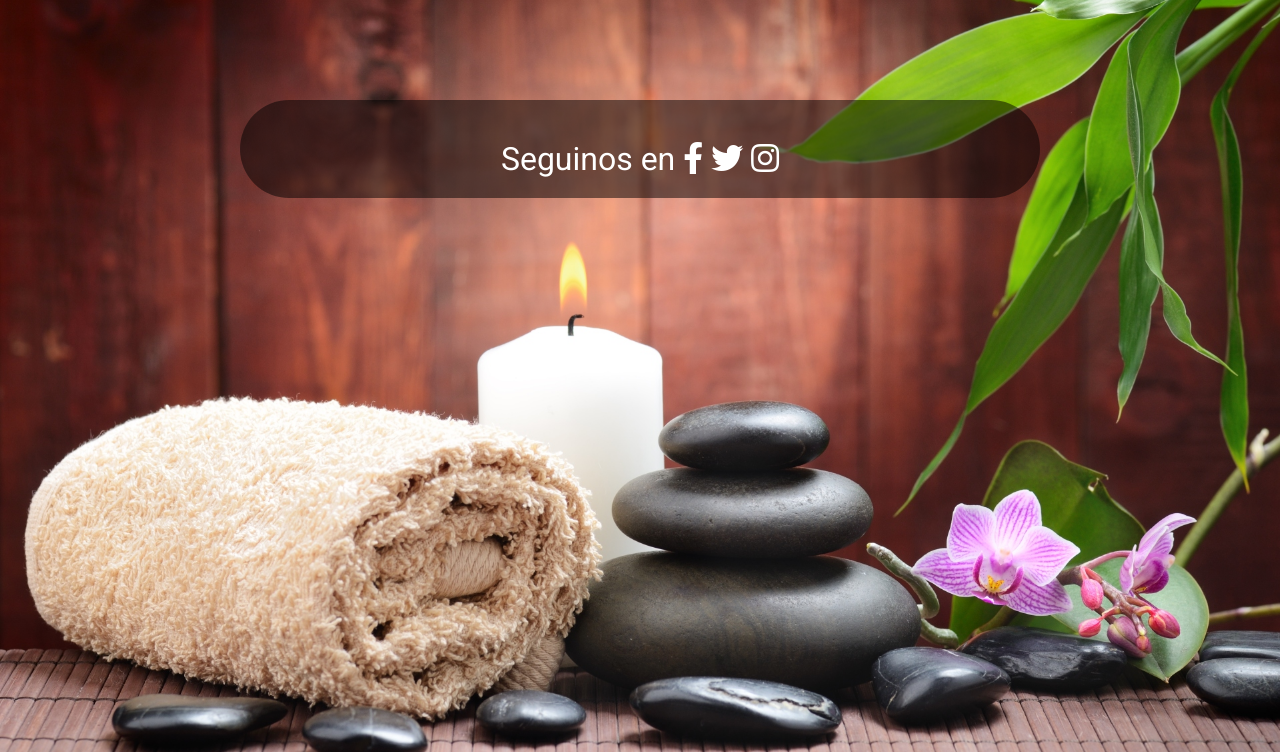
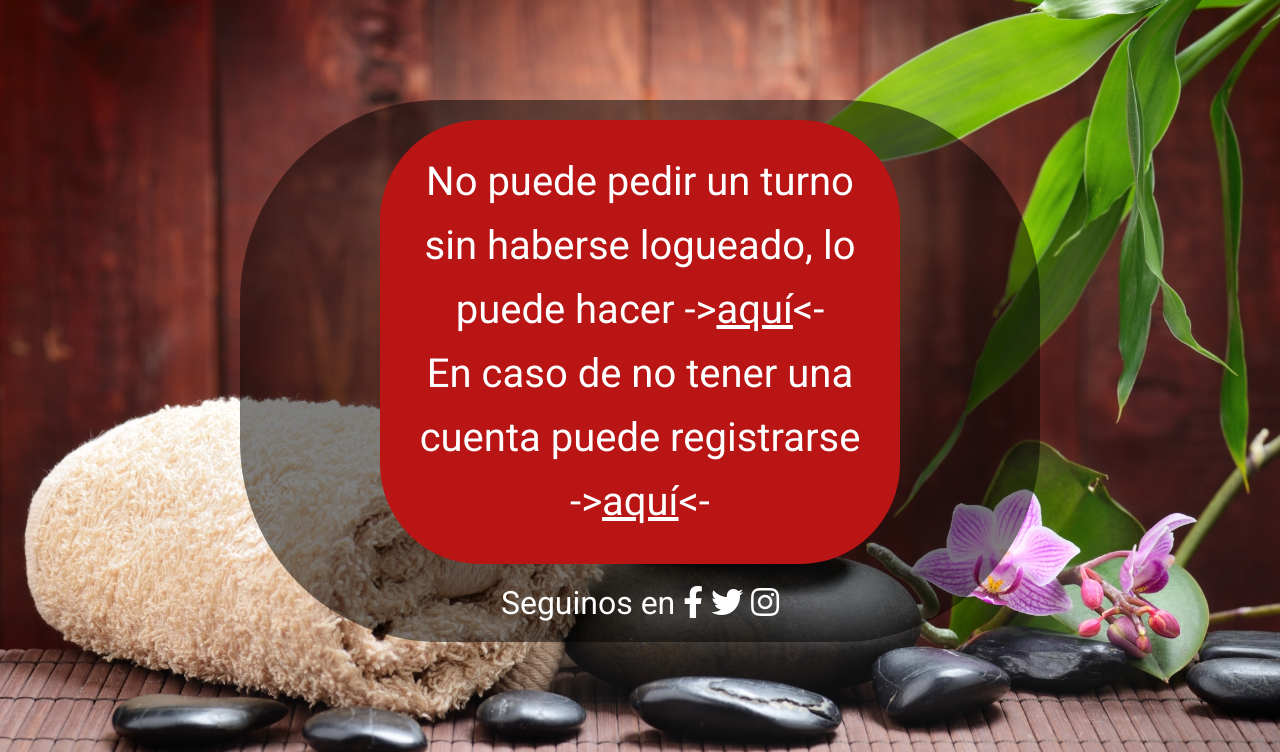
Before and after one commit to erickvaernet/Spa-Sentirse-Bien, a PHP site: page /mensaje.php?msj=2 in a window 1280 px wide. Shown: the part 48-800 px from the top of the page. Run offline with PHP 8.4, Linux system fonts and the light colour scheme; data that the repository does not hold is empty.

Commit message:
turnos y mensaje

```diff
--- a/spa-sentirse-bien/css/style.css
+++ b/spa-sentirse-bien/css/style.css
@@ -723,8 +723,9 @@ footer .servicios i {
 .mensaje_error_grande {
   font-size: 2.5rem;
   line-height: 4rem;
-  background-color: red;
+  background-color: #b91515;
   border-radius: 100px;
   margin: 20px;
+  padding: 30px;
 }
 /*# sourceMappingURL=style.css.map */
--- a/spa-sentirse-bien/mensaje.php
+++ b/spa-sentirse-bien/mensaje.php
@@ -42,8 +42,9 @@
                                 $error=0;
                                 break;
                             case '2':
-                                $mensaje="";
-                                $error=0;
+                                $mensaje="No puede pedir un turno sin haberse logueado, lo puede hacer -><a href='./login.php'>aquí</a><-
+                                <br>En caso de no tener una cuenta puede registrarse -><a href='./signup.php'>aquí</a><-";
+                                $error=1;
                                 break;
                             default:
                                 $msj_error="";
--- a/spa-sentirse-bien/scss/_errores.scss
+++ b/spa-sentirse-bien/scss/_errores.scss
@@ -25,7 +25,8 @@
 .mensaje_error_grande{
     font-size: 2.5rem;
     line-height: 4rem;
-    background-color: red;
+    background-color: #b91515;
     border-radius: 100px;
     margin: 20px;
+    padding: 30px;
 }
--- a/spa-sentirse-bien/turnos.php
+++ b/spa-sentirse-bien/turnos.php
@@ -1,5 +1,6 @@
 <?php
 require "database.php";
+if(!$_SESSION['activa']) header('Location: mensaje.php?msj=2');
 ?>
 <!DOCTYPE html>
 <html lang="es">
```
Also changed, not shown: 1 other file.
